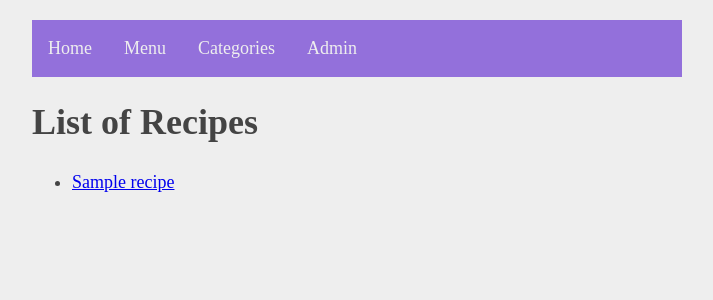
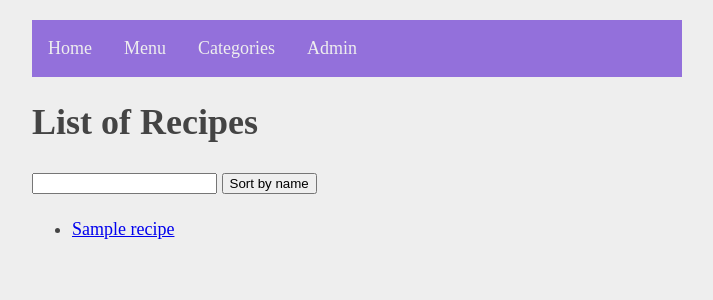
Before and after one commit to kgarrison343/recipe-site, a Django app: template recipes/templates/recipes/index.html in a window 1280 px wide. Shown: the top 300 px of the page, without its empty margins (283-996 px from the left). Run offline with Django 3.2, Linux system fonts and the light colour scheme; the template is opened without the code that fills it: most values are stand-ins (such as "Sample title", 1, 10 or a date in 2020); some libraries are stand-ins or nearby versions.

Commit message:
Add list.js to handle sorting and filtering the list of recipes

```diff
--- a/recipes/templates/recipes/base.html
+++ b/recipes/templates/recipes/base.html
@@ -10,6 +10,7 @@
       .navbar li a{display:block; padding: 14px 16px;color: #eee; text-decoration: none;}
       .navbar li a:hover {background-color: #586f7c;}
     </style>
+    <script src="//cdnjs.cloudflare.com/ajax/libs/list.js/1.5.0/list.min.js"></script>
     <title>Recipes</title>
   </head>
   <body>
@@ -22,5 +23,8 @@
 
     {% block content %}
     {% endblock %}
+
+    {% block scripts %}
+    {% endblock %}
   </body>
 </html>
--- a/recipes/templates/recipes/index.html
+++ b/recipes/templates/recipes/index.html
@@ -4,13 +4,30 @@
 {% if recipe_list %}
 <h1>List of Recipes</h1>
 
-<ul>
-  {% for recipe in recipe_list %}
-  <li><a href="{% url 'recipes:detail' recipe.id  %}">{{ recipe.recipe_name }}</a></li>
-  {% endfor %}
-</ul>
+<div id="recipe-list">
+  <input class="search" />
+  <button class="sort" data-sort="name">Sort by name</button>
+
+  <ul class="list">
+    {% for recipe in recipe_list %}
+    <li><a class="name"  href="{% url 'recipes:detail' recipe.id  %}">{{ recipe.recipe_name }}</a></li>
+    {% endfor %}
+  </ul>
+</div>
 
 {% else %}
 <p>No recipes are available.</p>
 {% endif %}
 {% endblock %}
+
+{% block scripts %}
+
+<script type="text/javascript">
+  var options = {
+     valueNames:['name']
+  };
+
+  var recipeList = new List('recipe-list', options);
+</script>
+
+{% endblock %}
```
